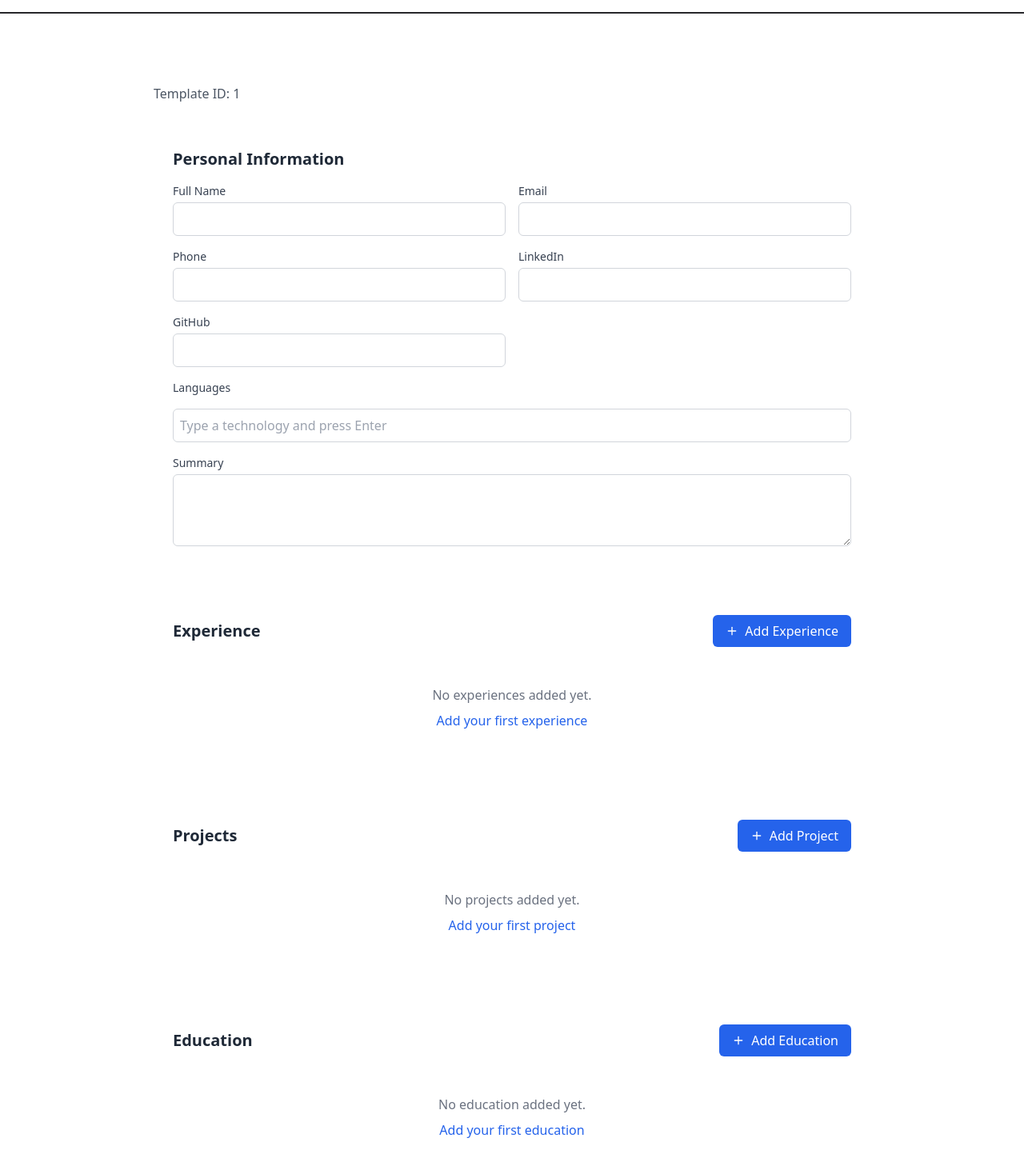
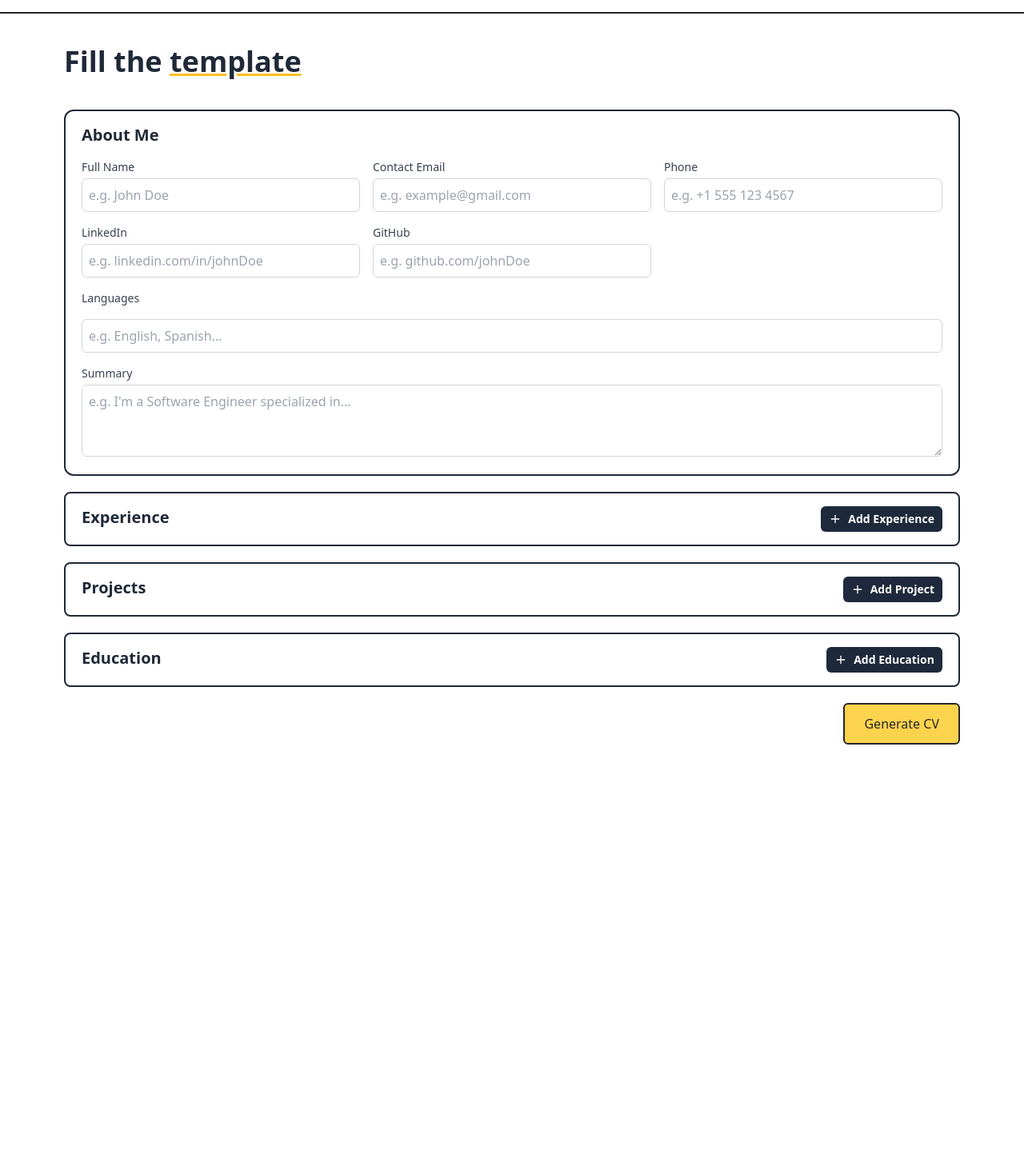
Before and after one commit to hittaLautaro/contract-maker-front, a React (Vite) app: page /templates/1/fill in a window 1280 px wide. Shown: the part 57-1510 px from the top of the page at 80% size. After the commit the page ends 1028 px from the top, so only its background shows below. Built offline with nearby package versions, Linux system fonts and the light colour scheme.

Commit message:
major improvement on form style and corrections

```diff
--- a/src/CvForm/CvForm.jsx
+++ b/src/CvForm/CvForm.jsx
@@ -154,23 +154,18 @@ const CvForm = ({ templateId = 1, templateName = "Professional Template" }) => {
   };
 
   return (
-    <div className="w-full min-h-screen bg-white">
-      <div className="pt-20 pb-6 px-6">
-        <div className="max-w-4xl mx-auto">
-          <div className="mb-8">
-            <h1 className="text-3xl font-bold text-gray-900 mb-2">
-              {templateName}
-            </h1>
-            <p className="text-gray-600">Template ID: {templateId}</p>
-          </div>
+    <div className="max-w-6xl w-full mx-auto px-4 mt-5 pb-10">
+      <h2 className="text-4xl font-bold text-gray-800 my-10 text-">
+        Fill the{" "}
+        <span className="underline decoration-amber-400">template</span>
+      </h2>
 
-          <div className="space-y-8">
-            {/* Personal Information */}
-            <section className="bg-white p-6 rounded-lg">
-              <h2 className="text-xl font-semibold mb-4 text-gray-800">
-                Personal Information
-              </h2>
-              <div className="grid grid-cols-1 md:grid-cols-2 gap-4">
+      <div className="space-y-5">
+        {/* About You */}
+
+        <section className="bg-white px-5 py-4 border-2 border-gray-800 rounded-xl">
+          <h2 className="text-xl font-semibold mb-4 text-gray-800">About Me</h2>
+          <div className="grid grid-cols-1 md:grid-cols-3 gap-4">
             <div>
               <label className="block text-sm font-medium text-gray-700 mb-1">
                 Full Name
@@ -178,16 +173,18 @@ const CvForm = ({ templateId = 1, templateName = "Professional Template" }) => {
               <input
                 type="text"
                 value={formData.fullName}
+                placeholder="e.g. John Doe"
                 onChange={(e) => updateField("fullName", e.target.value)}
                 className="w-full p-2 border border-gray-300 rounded-md focus:ring-2 focus:ring-blue-500 focus:border-transparent"
               />
             </div>
             <div>
               <label className="block text-sm font-medium text-gray-700 mb-1">
-                    Email
+                Contact Email
               </label>
               <input
                 type="email"
+                placeholder="e.g. example@gmail.com"
                 value={formData.email}
                 onChange={(e) => updateField("email", e.target.value)}
                 className="w-full p-2 border border-gray-300 rounded-md focus:ring-2 focus:ring-blue-500 focus:border-transparent"
@@ -199,6 +196,7 @@ const CvForm = ({ templateId = 1, templateName = "Professional Template" }) => {
               </label>
               <input
                 type="tel"
+                placeholder="e.g. +1 555 123 4567"
                 value={formData.phone}
                 onChange={(e) => updateField("phone", e.target.value)}
                 className="w-full p-2 border border-gray-300 rounded-md focus:ring-2 focus:ring-blue-500 focus:border-transparent"
@@ -212,6 +210,7 @@ const CvForm = ({ templateId = 1, templateName = "Professional Template" }) => {
               <input
                 type="url"
                 value={formData.linkedin}
+                placeholder="e.g. linkedin.com/in/johnDoe"
                 onChange={(e) => updateField("linkedin", e.target.value)}
                 className="w-full p-2 border border-gray-300 rounded-md focus:ring-2 focus:ring-blue-500 focus:border-transparent"
               />
@@ -222,6 +221,7 @@ const CvForm = ({ templateId = 1, templateName = "Professional Template" }) => {
               </label>
               <input
                 type="url"
+                placeholder="e.g. github.com/johnDoe"
                 value={formData.github}
                 onChange={(e) => updateField("github", e.target.value)}
                 className="w-full p-2 border border-gray-300 rounded-md focus:ring-2 focus:ring-blue-500 focus:border-transparent"
@@ -234,6 +234,7 @@ const CvForm = ({ templateId = 1, templateName = "Professional Template" }) => {
             </label>
             <TagInput
               tags={formData.languages}
+              customPlaceHolder={"e.g. English, Spanish..."}
               onAdd={(newTag) =>
                 updateLanguages([...formData.languages, newTag])
               }
@@ -250,6 +251,7 @@ const CvForm = ({ templateId = 1, templateName = "Professional Template" }) => {
             </label>
             <textarea
               value={formData.summary}
+              placeholder="e.g. I'm a Software Engineer specialized in..."
               onChange={(e) => updateField("summary", e.target.value)}
               rows={3}
               className="w-full p-2 border border-gray-300 rounded-md focus:ring-2 focus:ring-blue-500 focus:border-transparent"
@@ -258,38 +260,25 @@ const CvForm = ({ templateId = 1, templateName = "Professional Template" }) => {
         </section>
 
         {/* Experience Section */}
-            <section className="bg-white p-6 rounded-lg">
-              <div className="flex justify-between items-center mb-4">
-                <h2 className="text-xl font-semibold text-gray-800">
-                  Experience
-                </h2>
+        <section className="bg-white border-2 border-gray-800 rounded-lg">
+          <div className="flex justify-between px-5 py-4">
+            <h2 className="text-xl font-semibold text-gray-800">Experience</h2>
             <button
               type="button"
               onClick={addExperience}
-                  className="flex items-center gap-2 px-4 py-2 bg-blue-600 text-white rounded-md hover:bg-blue-700 transition-colors"
+              className="flex items-center gap-2 px-2.5 py-1.5 bg-slate-800 text-white text-sm rounded-md font-semibold  transition-colors"
             >
               <Plus size={16} />
               Add Experience
             </button>
           </div>
 
-              {formData.experiences.length === 0 ? (
-                <div className="text-center py-8 text-gray-500">
-                  <p>No experiences added yet.</p>
-                  <button
-                    type="button"
-                    onClick={addExperience}
-                    className="mt-2 text-blue-600 hover:text-blue-800"
-                  >
-                    Add your first experience
-                  </button>
-                </div>
-              ) : (
-                <div className="space-y-6">
+          {formData.experiences.length > 0 && (
+            <div className="space-y-6 m-5">
               {formData.experiences.map((exp, index) => (
                 <div
                   key={index}
-                      className="bg-white p-4 rounded-lg border border-gray-200 relative"
+                  className="bg-white p-5 rounded-lg border border-zinc-800 relative"
                 >
                   <button
                     type="button"
@@ -334,11 +323,7 @@ const CvForm = ({ templateId = 1, templateName = "Professional Template" }) => {
                         type="text"
                         value={exp.location}
                         onChange={(e) =>
-                              updateExperience(
-                                index,
-                                "location",
-                                e.target.value
-                              )
+                          updateExperience(index, "location", e.target.value)
                         }
                         className="w-full p-2 border border-gray-300 rounded-md focus:ring-2 focus:ring-blue-500 focus:border-transparent"
                       />
@@ -352,11 +337,7 @@ const CvForm = ({ templateId = 1, templateName = "Professional Template" }) => {
                           type="month"
                           value={exp.startDate}
                           onChange={(e) =>
-                                updateExperience(
-                                  index,
-                                  "startDate",
-                                  e.target.value
-                                )
+                            updateExperience(index, "startDate", e.target.value)
                           }
                           className="w-full p-2 border border-gray-300 rounded-md focus:ring-2 focus:ring-blue-500 focus:border-transparent"
                         />
@@ -369,11 +350,7 @@ const CvForm = ({ templateId = 1, templateName = "Professional Template" }) => {
                           type="month"
                           value={exp.endDate}
                           onChange={(e) =>
-                                updateExperience(
-                                  index,
-                                  "endDate",
-                                  e.target.value
-                                )
+                            updateExperience(index, "endDate", e.target.value)
                           }
                           className="w-full p-2 border border-gray-300 rounded-md focus:ring-2 focus:ring-blue-500 focus:border-transparent"
                         />
@@ -388,11 +365,7 @@ const CvForm = ({ templateId = 1, templateName = "Professional Template" }) => {
                     <textarea
                       value={exp.description}
                       onChange={(e) =>
-                            updateExperience(
-                              index,
-                              "description",
-                              e.target.value
-                            )
+                        updateExperience(index, "description", e.target.value)
                       }
                       rows={3}
                       className="w-full p-2 border border-gray-300 rounded-md focus:ring-2 focus:ring-blue-500 focus:border-transparent"
@@ -415,9 +388,7 @@ const CvForm = ({ templateId = 1, templateName = "Professional Template" }) => {
                         updateExperience(
                           index,
                           "technologies",
-                              exp.technologies.filter(
-                                (tag) => tag !== tagToRemove
-                              )
+                          exp.technologies.filter((tag) => tag !== tagToRemove)
                         )
                       }
                     />
@@ -429,38 +400,25 @@ const CvForm = ({ templateId = 1, templateName = "Professional Template" }) => {
         </section>
 
         {/* Projects Section */}
-            <section className="bg-white p-6 rounded-lg">
-              <div className="flex justify-between items-center mb-4">
-                <h2 className="text-xl font-semibold text-gray-800">
-                  Projects
-                </h2>
+        <section className="bg-white border-2 border-gray-800 rounded-lg">
+          <div className="flex justify-between px-5 py-4">
+            <h2 className="text-xl font-semibold text-gray-800">Projects</h2>
             <button
               type="button"
               onClick={addProject}
-                  className="flex items-center gap-2 px-4 py-2 bg-blue-600 text-white rounded-md hover:bg-blue-700 transition-colors"
+              className="flex items-center gap-2 px-2.5 py-1.5 bg-slate-800 text-white text-sm rounded-md font-semibold  transition-colors"
             >
               <Plus size={16} />
               Add Project
             </button>
           </div>
 
-              {formData.projects.length === 0 ? (
-                <div className="text-center py-8 text-gray-500">
-                  <p>No projects added yet.</p>
-                  <button
-                    type="button"
-                    onClick={addProject}
-                    className="mt-2 text-blue-600 hover:text-blue-800"
-                  >
-                    Add your first project
-                  </button>
-                </div>
-              ) : (
-                <div className="space-y-6">
+          {formData.projects.length > 0 && (
+            <div className="space-y-6 m-5">
               {formData.projects.map((project, index) => (
                 <div
                   key={index}
-                      className="bg-white p-4 rounded-lg border border-gray-200 relative"
+                  className="bg-white p-5 rounded-lg border border-zinc-800 relative"
                 >
                   <button
                     type="button"
@@ -570,38 +528,25 @@ const CvForm = ({ templateId = 1, templateName = "Professional Template" }) => {
         </section>
 
         {/* Education Section */}
-            <section className="bg-white p-6 rounded-lg">
-              <div className="flex justify-between items-center mb-4">
-                <h2 className="text-xl font-semibold text-gray-800">
-                  Education
-                </h2>
+        <section className="bg-white border-2 border-gray-800 rounded-lg">
+          <div className="flex justify-between px-5 py-4">
+            <h2 className="text-xl font-semibold text-gray-800">Education</h2>
             <button
               type="button"
               onClick={addEducation}
-                  className="flex items-center gap-2 px-4 py-2 bg-blue-600 text-white rounded-md hover:bg-blue-700 transition-colors"
+              className="flex items-center gap-2 px-2.5 py-1.5 bg-slate-800 text-white text-sm rounded-md font-semibold  transition-colors"
             >
               <Plus size={16} />
               Add Education
             </button>
           </div>
 
-              {formData.educationList.length === 0 ? (
-                <div className="text-center py-8 text-gray-500">
-                  <p>No education added yet.</p>
-                  <button
-                    type="button"
-                    onClick={addEducation}
-                    className="mt-2 text-blue-600 hover:text-blue-800"
-                  >
-                    Add your first education
-                  </button>
-                </div>
-              ) : (
-                <div className="space-y-6">
+          {formData.educationList.length > 0 && (
+            <div className="space-y-6 m-5">
               {formData.educationList.map((edu, index) => (
                 <div
                   key={index}
-                      className="bg-white p-4 rounded-lg border border-gray-200 relative"
+                  className="bg-white p-5 rounded-lg border border-zinc-800 relative"
                 >
                   <button
                     type="button"
@@ -691,19 +636,17 @@ const CvForm = ({ templateId = 1, templateName = "Professional Template" }) => {
             </div>
           )}
         </section>
+      </div>
 
       {/* Submit Button */}
-            <div className="flex justify-end">
+      <div className="flex justify-end mt-5">
         <button
           type="button"
           onClick={handleSubmit}
-                className="px-6 py-3 bg-green-600 text-white rounded-md hover:bg-green-700 transition-colors font-medium"
+          className="px-6 py-3 bg-amber-300 text-zinc-800 border-2 border-zinc-800 rounded-md hover:bg-amber-400 transition-colors font-medium"
         >
           Generate CV
         </button>
-            </div>
-          </div>
-        </div>
       </div>
     </div>
   );
--- a/src/CvForm/TagInput.jsx
+++ b/src/CvForm/TagInput.jsx
@@ -1,6 +1,6 @@
 import { useState } from "react";
 
-const TagInput = ({ tags, onAdd, onRemove }) => {
+const TagInput = ({ tags, onAdd, onRemove, customPlaceHolder }) => {
   const [input, setInput] = useState("");
 
   const handleKeyDown = (e) => {
@@ -37,7 +37,7 @@ const TagInput = ({ tags, onAdd, onRemove }) => {
         value={input}
         onChange={(e) => setInput(e.target.value)}
         onKeyDown={handleKeyDown}
-        placeholder="Type a technology and press Enter"
+        placeholder={customPlaceHolder}
         className="w-full p-2 border border-gray-300 rounded-md focus:ring-2 focus:ring-blue-500 focus:border-transparent"
       />
     </div>
--- a/src/Templates/TemplateSelector.jsx
+++ b/src/Templates/TemplateSelector.jsx
@@ -58,7 +58,7 @@ const TemplateSelector = () => {
     <div className="max-w-6xl w-full mx-auto px-4 mt-5 pb-10">
       <h2 className="text-4xl font-bold text-gray-800 my-10 text-">
         Choose a{" "}
-        <span className="underline decoration-amber-400">Template</span>
+        <span className="underline decoration-amber-400">template</span>
       </h2>
       <div className="grid grid-cols-1 md:grid-cols-2 lg:grid-cols-4 gap-3 pb-10">
         {templates.map((template) => (
--- a/src/global/components/Header.jsx
+++ b/src/global/components/Header.jsx
@@ -15,7 +15,7 @@ const Header = () => {
             to={"/auth/login"}
             className=" duration-150 border border-zinc-900 bg-amber-300 px-3 py-2 rounded-md hover:scale-105 transition-all hover:bg-amber-400 text-sm"
           >
-            Cerrar Sesion
+            Log out
           </NavLink>
         </div>
       </div>
```
Lines whose indentation alone changed are shown as unchanged.
